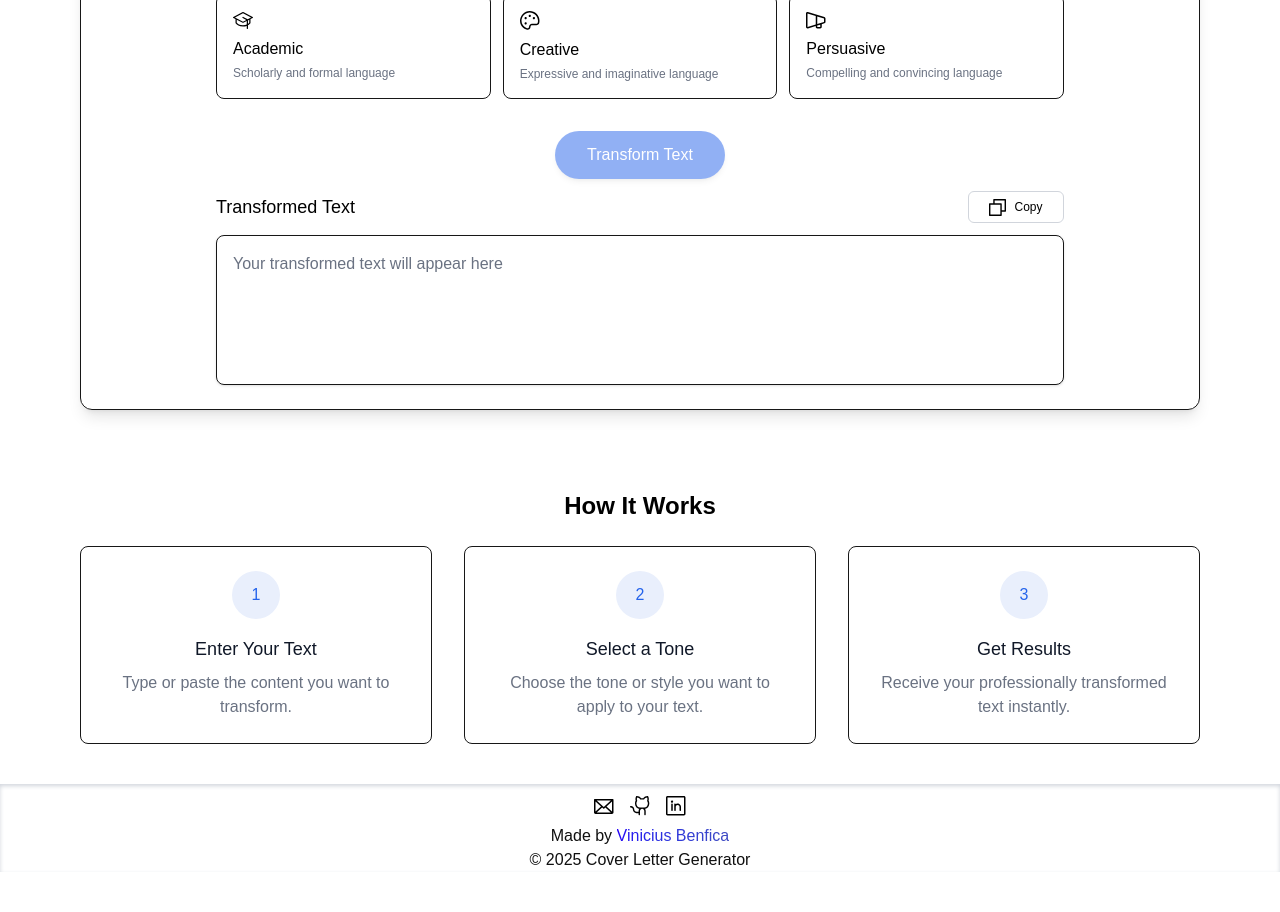
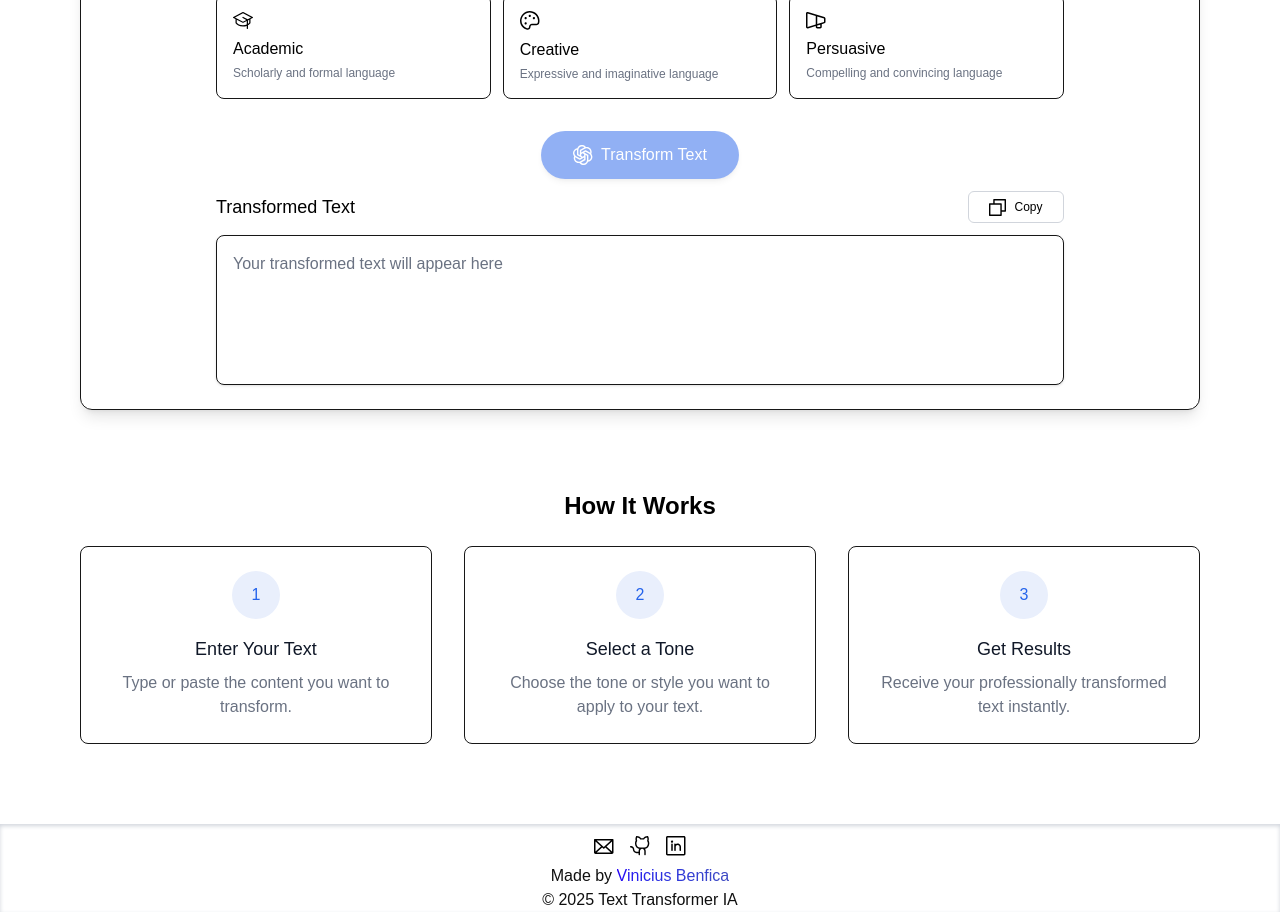
Before and after one commit to ViniciusBenfica/TextIATransform, a Next.js app: page / in a window 1280 px wide. Shown: the part 820-1732 px from the top of the page. Before the commit the page ends 1692 px from the top, so only its background shows below. Built offline with nearby package versions, Linux system fonts and the light colour scheme; no server answers; what @ai-sdk/groq would draw is missing.

Commit message:
✨ update Footer component and adjust button layout

```diff
--- a/src/app/components/footer.tsx
+++ b/src/app/components/footer.tsx
@@ -3,7 +3,7 @@ import React from "react";
 
 export default function Footer() {
 	return (
-		<footer className="flex flex-col justify-center items-center w-full pt-3 text-[#101010] inset-shadow-sm inset-shadow-gray-300">
+		<footer className="flex flex-col justify-center items-center w-full pt-3 text-[#101010] inset-shadow-sm inset-shadow-gray-300 mt-10">
 			<div className="flex items-center gap-4 mb-2">
 				<a
 					target="_blank"
@@ -42,7 +42,7 @@ export default function Footer() {
 				</a>
 			</p>
 			<p className="text-sm sm:text-base text-center">
-				&copy; {new Date().getFullYear()} Cover Letter Generator
+				&copy; {new Date().getFullYear()} Text Transformer IA
 			</p>
 		</footer>
 	);
--- a/src/app/components/transformedText.tsx
+++ b/src/app/components/transformedText.tsx
@@ -57,8 +57,9 @@ export const TransformedText = ({ input, tone }: TransformedTextProps) => {
 					type="button"
 					disabled={!input || loading}
 					onClick={transformText}
-					className="px-8 py-2 h-12 text-white bg-[#2563eb] rounded-full shadow-md transition-all duration-300 hover:shadow-lg disabled:opacity-50 disabled:cursor-not-allowed cursor-pointer"
+					className="px-8 flex items-center gap-2 py-2 h-12 text-white bg-[#2563eb] rounded-full shadow-md transition-all duration-300 hover:shadow-lg disabled:opacity-50 disabled:cursor-not-allowed cursor-pointer"
 				>
+					<Image src="/icons/IA.svg" alt="Transform" width={20} height={20} />
 					Transform Text
 				</button>
 			</div>
```
